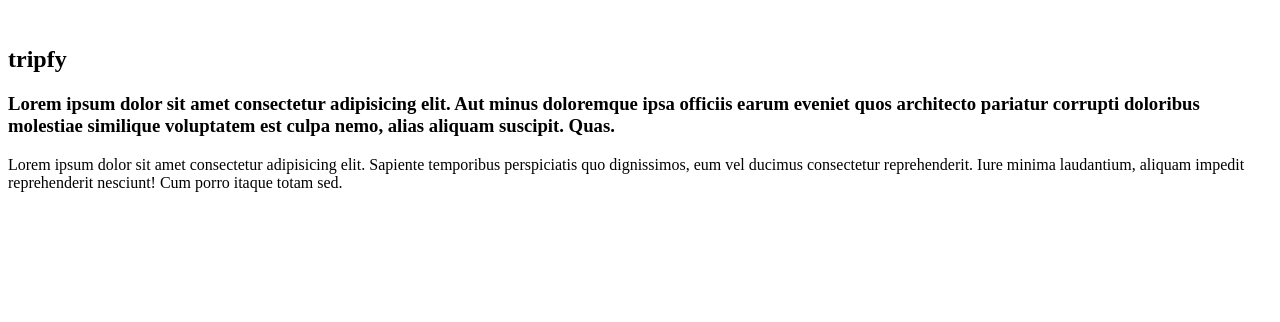
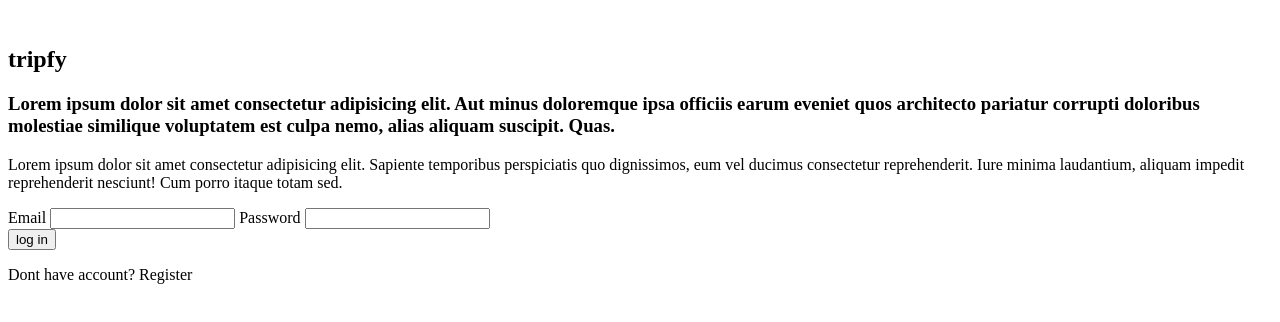
Before and after one commit to lujakob13/image-based-web-project, a plain HTML site: page pages/login.html in a window 1280 px wide. Drawn offline with Linux system fonts and the light colour scheme.

Commit message:
cree la estructura del formulario con su boton y agrege un footer para que se registre

```diff
--- a/pages/login.html
+++ b/pages/login.html
@@ -21,6 +21,23 @@
             <h3>Lorem ipsum dolor sit amet consectetur adipisicing elit. Aut minus doloremque ipsa officiis earum eveniet quos architecto pariatur corrupti doloribus molestiae similique voluptatem est culpa nemo, alias aliquam suscipit. Quas.</h3>
             <p>Lorem ipsum dolor sit amet consectetur adipisicing elit. Sapiente temporibus perspiciatis quo dignissimos, eum vel ducimus consectetur reprehenderit. Iure minima laudantium, aliquam impedit reprehenderit nesciunt! Cum porro itaque totam sed.</p>
         </section>
+        <!-- formulario -->
+        <section class="formulario">
+            <form action="">
+                <label>Email</label>
+                <input type="email">
+                <label>Password</label>
+                <input type="password">
+            </form>
+            <!-- boton -->
+            <button>log in</button>
+        </section>
     </main>
+    <footer>
+        <!-- resgister -->
+        <section class="resgister">
+            <p>Dont have account? <span>Register</span></p>
+        </section>
+    </footer>
 </body>
 </html>
```
